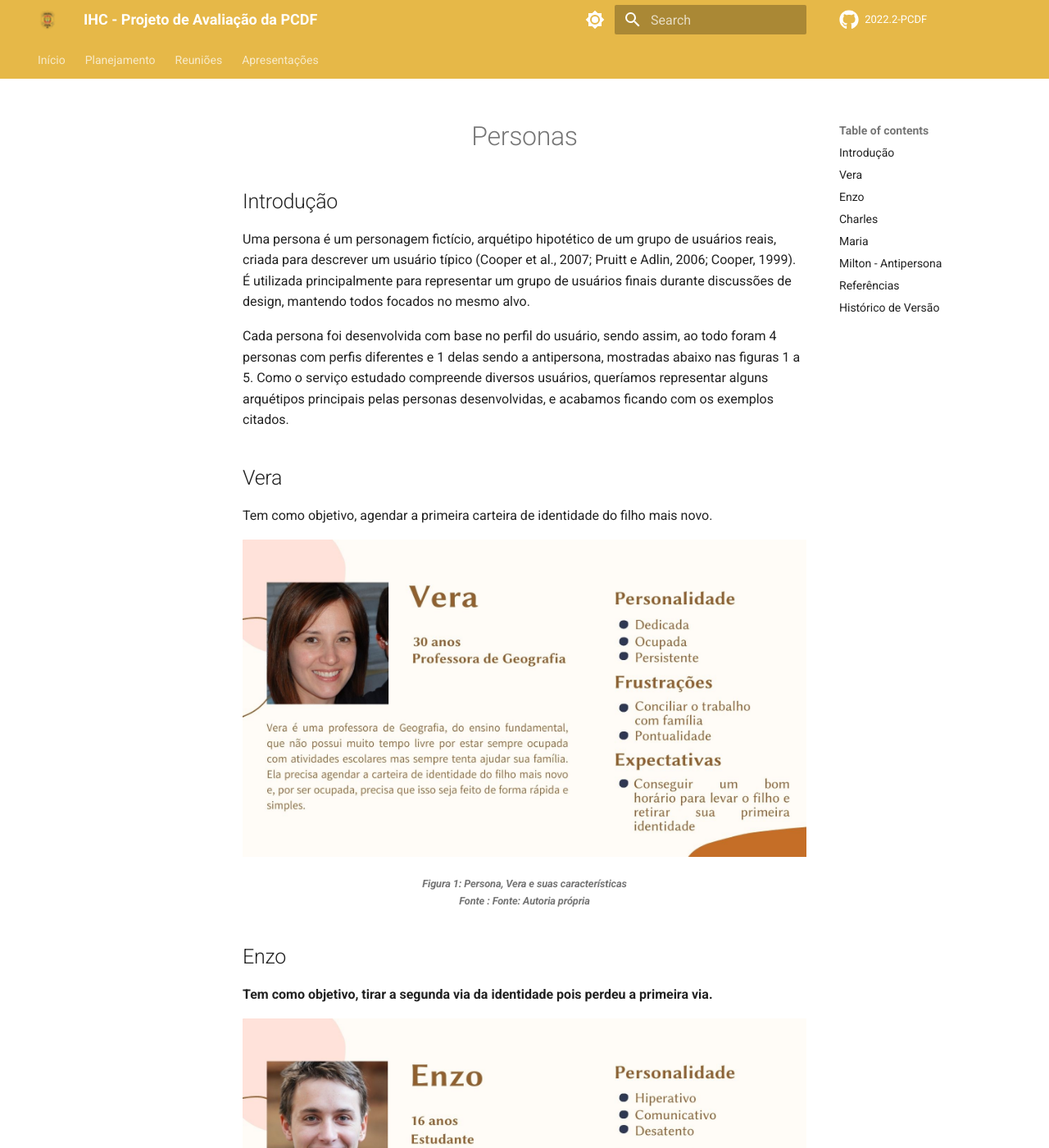
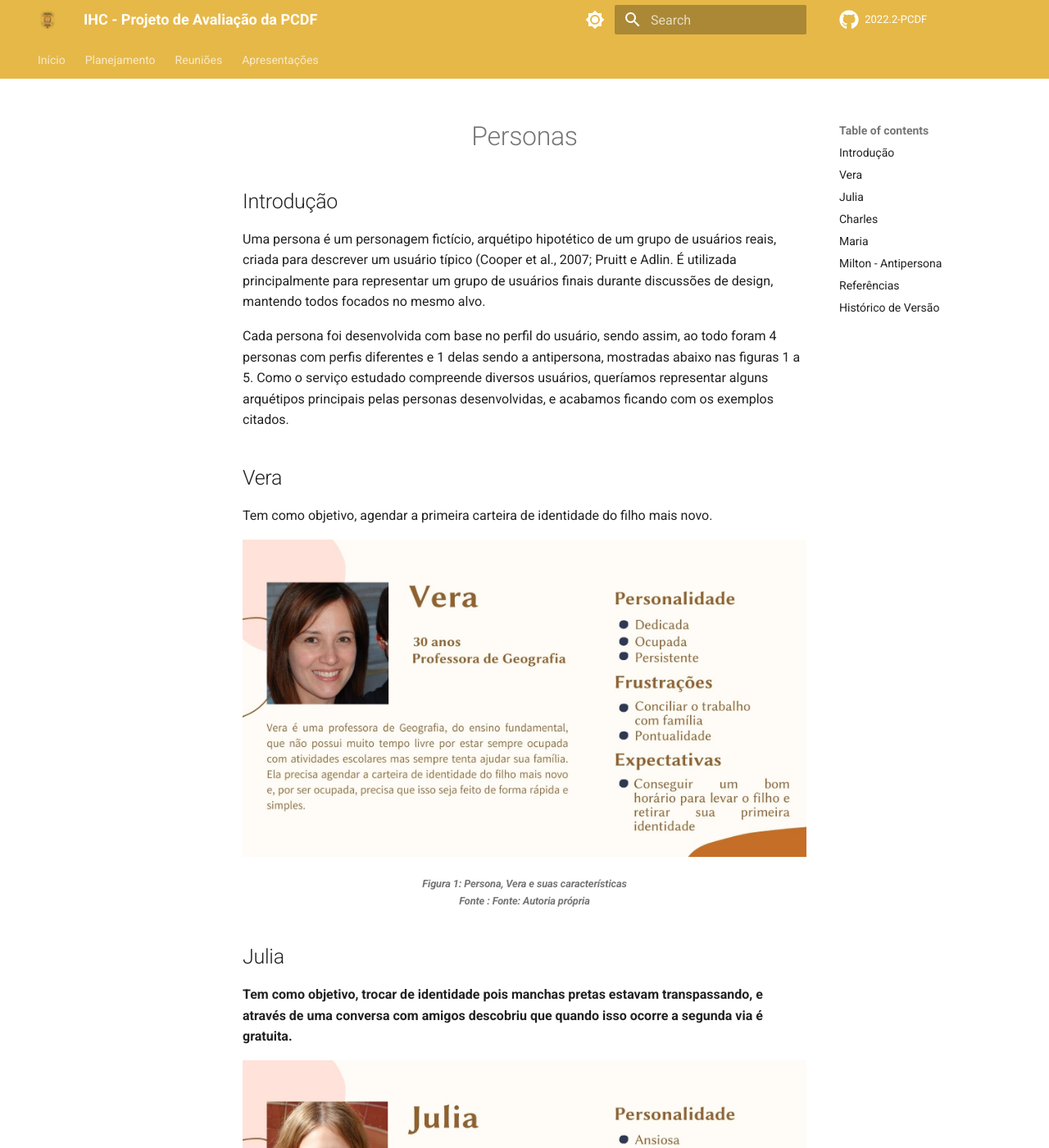
Before and after one commit to Interacao-Humano-Computador/2022.2-PCDF, an MkDocs documentation site: the page built from docs/analise-de-requisitos/personas.md, in a window 1280 px wide and 1400 px high. Shown: the whole window at 82% size. Built offline with MkDocs 1.6.1 and Material for MkDocs 9.7.7, drawn with Linux system fonts in a browser that asks for light colours; comment, search, counter and statistics services are not loaded; some of the changed text lies outside the part shown.

Commit message:
Adicionando metas de usabilidade e corrigindo personas

```diff
--- a/docs/analiseDeRequisitos/personas.md
+++ b/docs/analise-de-requisitos/personas.md
@@ -1,8 +1,7 @@
 <h1 align="center">Personas</h1>
 
 ## Introdução
-Uma persona é um personagem fictício, arquétipo hipotético de um grupo de usuários reais, criada para descrever um usuário típico (Cooper et al., 2007; Pruitt e Adlin,
-2006; Cooper, 1999). É utilizada principalmente para representar um grupo de usuários finais durante discussões de design, mantendo todos focados no mesmo alvo.
+Uma persona é um personagem fictício, arquétipo hipotético de um grupo de usuários reais, criada para descrever um usuário típico (Cooper et al., 2007; Pruitt e Adlin. É utilizada principalmente para representar um grupo de usuários finais durante discussões de design, mantendo todos focados no mesmo alvo.
 
 Cada persona foi desenvolvida com base no perfil do usuário, sendo assim, ao todo foram 4 personas com perfis diferentes e 1 delas sendo a antipersona, mostradas abaixo nas figuras 1 a 5. Como o serviço estudado compreende diversos usuários, queríamos representar alguns arquétipos principais pelas personas desenvolvidas, e acabamos ficando com os exemplos citados.
 
@@ -15,13 +14,13 @@
    <h6><b>Figura 1: Persona, Vera e suas características<br>Fonte : Fonte: Autoria própria</br></h6>
 </figcaption>
 
-## Enzo
+## Julia
 
-Tem como objetivo, tirar a segunda via da identidade pois perdeu a primeira via.
+Tem como objetivo, trocar de identidade pois manchas pretas estavam transpassando, e através de uma conversa com amigos descobriu que quando isso ocorre a segunda via é gratuita.
 
-![Persona, Enzo e suas características](images/../../images/personas/Enzo.jpg)
+![Persona, Julia e suas características](images/../../images/personas/Julia.jpg)
 <figcaption align='center'>
-   <h6><b>Figura 2: Persona, Enzo e suas características<br>Fonte : Fonte: Autoria própria</br></h6>
+   <h6><b>Figura 2: Persona, Julia e suas características<br>Fonte : Fonte: Autoria própria</br></h6>
 </figcaption>
 
 ## Charles
@@ -57,6 +56,8 @@
 
 > [3] BARBOSA; SILVA. **Organização do Espaço de Problema**. Cap. 6. Acesso em: 06 de dezembro de 2022.
 
+> [4] This Person Doest Not Exist. Acesso em: 23 de nov. de 2022.Disponível em: https://thispersondoesnotexist.com
+
 ## Histórico de Versão
 
 |    Data    | Versão |                          Descrição                          |                                            Autor(es)                                             |                                               Revisor                                                |
```
Also changed, not shown: other parts of docs/analise-de-requisitos/personas.md (+1 -0 lines), docs/analise-de-requisitos/metas_de_usabilidade.md (added, +69 -0 lines), docs/images/personas/Enzo.jpg (deleted), docs/images/personas/Julia.jpg (added).
